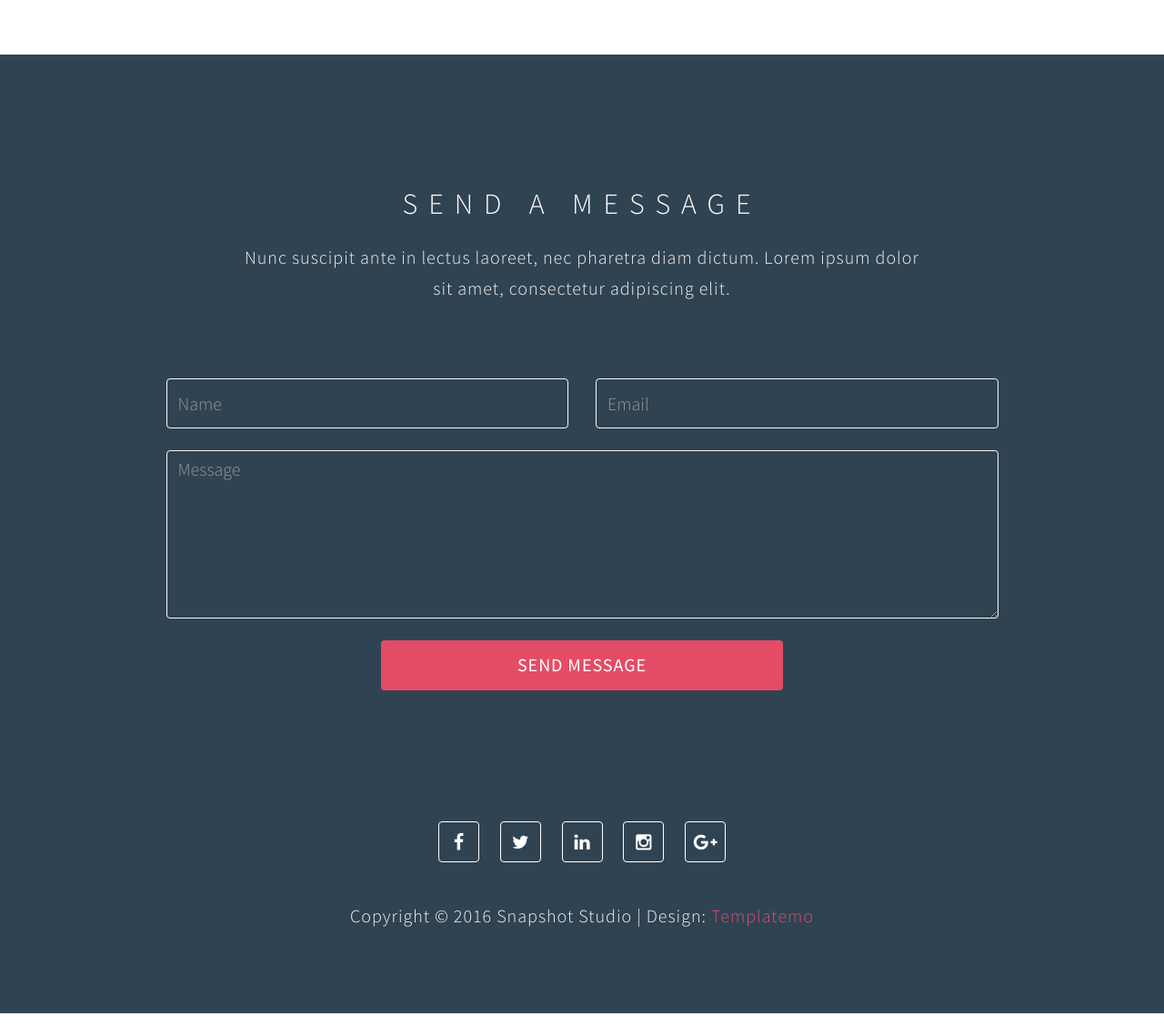
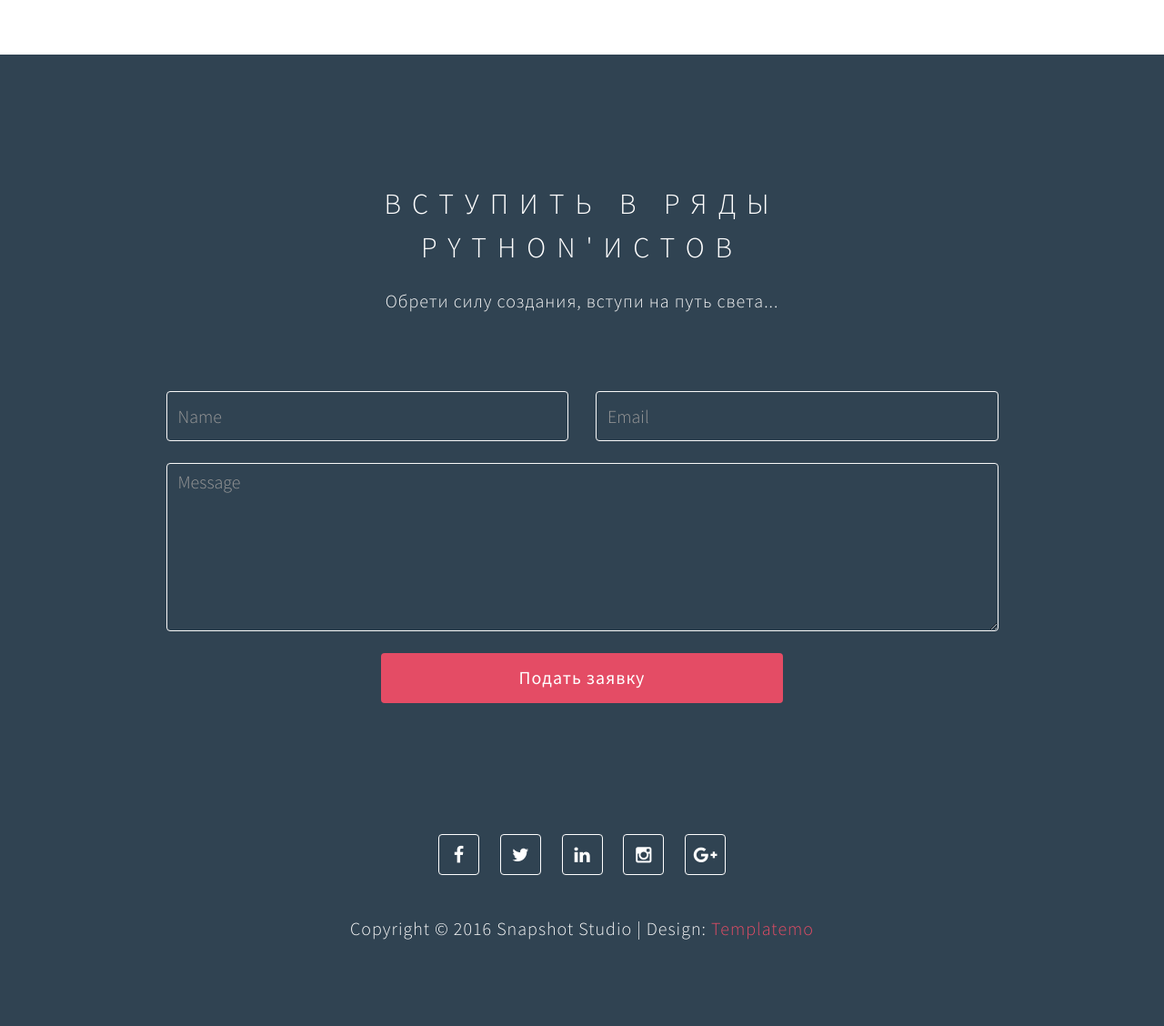
Before and after one commit to EramSerg/landing, a Django app: page /welcome/ in a window 1280 px wide. Shown: the part 3539-4667 px from the top of the page at 91% size. Run offline with Django 4.2, Linux system fonts and the light colour scheme; some libraries are stand-ins or nearby versions.

Commit message:
Update index.html

```diff
--- a/app_landing/templates/app_landing/index.html
+++ b/app_landing/templates/app_landing/index.html
@@ -102,7 +102,7 @@ http://tympanus.net/codrops/2013/06/18/caption-hover-effects/  {% static "css/st
       </div>
 
       <div class="col-md-3 col-sm-4 wow fadeInUp about-img" data-wow-delay="0.6s">
-        <img src="{% static 'app_landing/images/питон.jpg' %}" class="img-responsive img-circle" alt="About">
+        <img src="{% static 'app_landing/images/python.jpg' %}" class="img-responsive img-circle" alt="About">
       </div>
 
       <div class="clearfix"></div>
@@ -254,11 +254,11 @@ http://tympanus.net/codrops/2013/06/18/caption-hover-effects/  {% static "css/st
 
         <li class="col-md-6 col-sm-6">
           <figure>
-            <div><img src="{% static 'app_landing/images/gallery-img4.jpg' %}" alt="image 4"></div>
+            <div><img src="{% static 'app_landing/images/django.jpg' %}" alt="image 4"></div>
             <figcaption>
-              <h1>Sed ornare</h1>
-              <small>Lorem ipsum dolor sit amet, consectetur adipiscing elit.</small>
-              <a href="#">Full Post</a>
+              <h1>Django</h1>
+              <small>Django — свободный фреймворк для веб-приложений на языке Python, использующий шаблон проектирования MVC. Проект поддерживается организацией Django Software Foundation. Сайт на Django строится из одного или нескольких приложений, которые рекомендуется делать отчуждаемыми и подключаемыми.</small>
+              <a href="https://www.djangoproject.com/">Full Post</a>
             </figcaption>
           </figure>
         </li>
@@ -278,8 +278,8 @@ http://tympanus.net/codrops/2013/06/18/caption-hover-effects/  {% static "css/st
        <div class="col-md-offset-1 col-md-10 col-sm-12">
 
         <div class="col-lg-offset-1 col-lg-10 section-title wow fadeInUp" data-wow-delay="0.4s">
-          <h1>Send a message</h1>
-          <p>Nunc suscipit ante in lectus laoreet, nec pharetra diam dictum. Lorem ipsum dolor sit amet, consectetur adipiscing elit. </p>
+          <h1>Вступить в ряды Python'истов</h1>
+          <p>Обрети силу создания, вступи на путь света...  </p>
         </div>
 
         <form action="#" method="post" class="wow fadeInUp" data-wow-delay="0.8s">{% csrf_token %}
@@ -293,7 +293,7 @@ http://tympanus.net/codrops/2013/06/18/caption-hover-effects/  {% static "css/st
             <textarea name="message" rows="6" class="form-control" id="message" placeholder="Message"></textarea>
           </div>
           <div class="col-md-offset-3 col-md-6 col-sm-offset-3 col-sm-6">
-            <input type="submit" class="form-control" value="SEND MESSAGE">
+            <input type="submit" class="form-control" value="Подать заявку">
           </div>
         </form>
 
```
